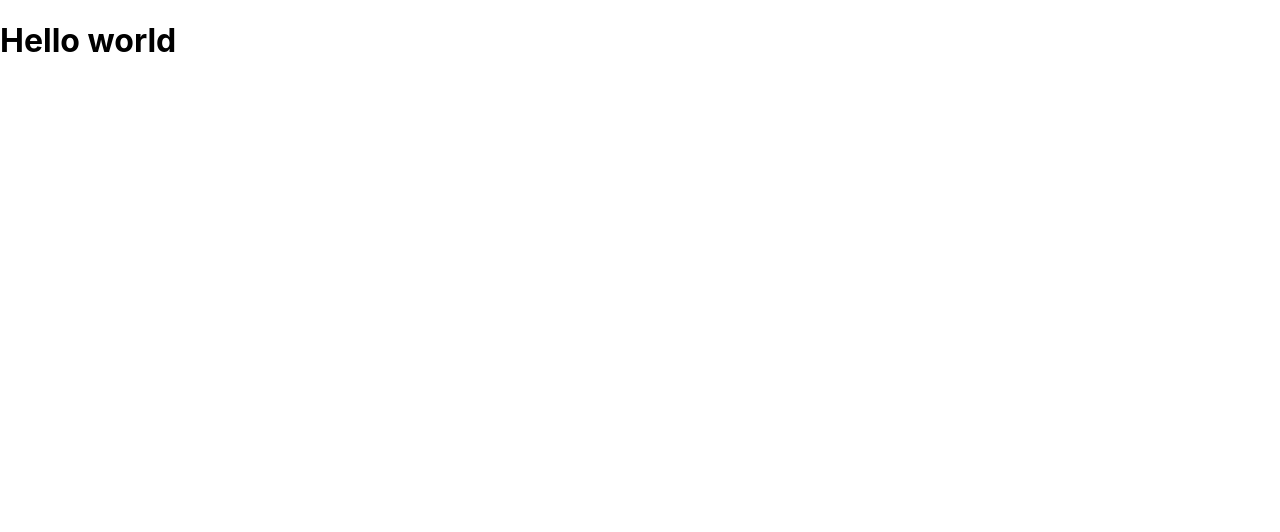
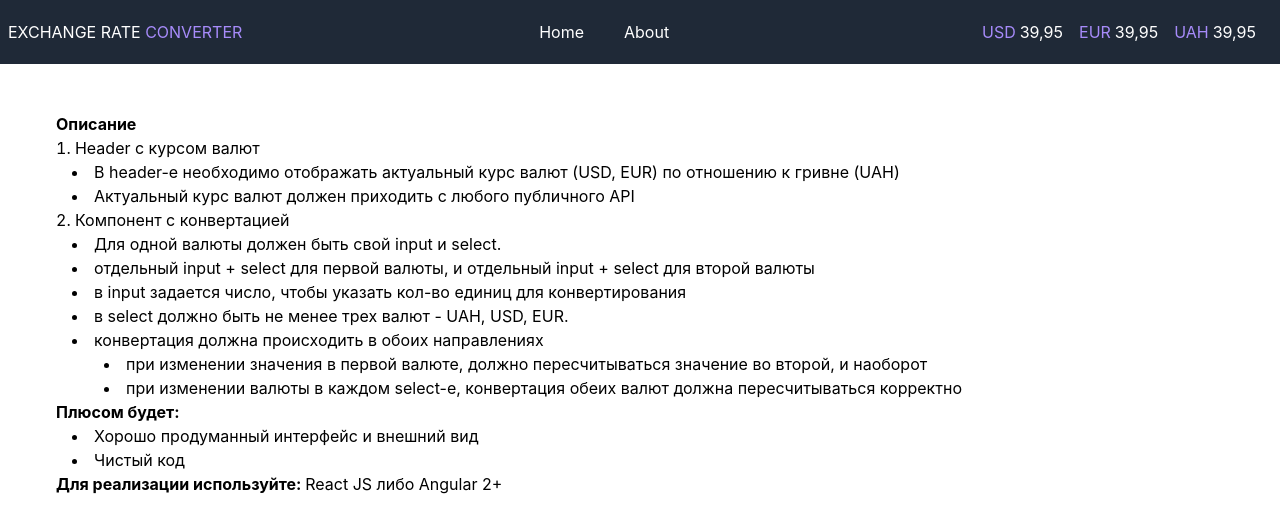
Before and after one commit to katerynananyzniuk/exchange-rate-converter, a React (Create React App) app: page /about in a window 1280 px wide. Shown: the top 532 px of the page. Built offline with nearby package versions, Linux system fonts and the light colour scheme.

Commit message:
feat: added app markup, router

```diff
--- a/package.json
+++ b/package.json
@@ -12,6 +12,7 @@
     "@types/react-dom": "^18.0.8",
     "react": "^18.2.0",
     "react-dom": "^18.2.0",
+    "react-router-dom": "^6.4.3",
     "react-scripts": "5.0.1",
     "typescript": "^4.8.4",
     "web-vitals": "^2.1.4"
@@ -39,5 +40,10 @@
       "last 1 firefox version",
       "last 1 safari version"
     ]
+  },
+  "devDependencies": {
+    "autoprefixer": "^10.4.13",
+    "postcss": "^8.4.18",
+    "tailwindcss": "^3.2.2"
   }
 }
--- /dev/null
+++ b/postcss.config.js
@@ -0,0 +1,6 @@
+module.exports = {
+  plugins: {
+    tailwindcss: {},
+    autoprefixer: {},
+  },
+}
--- a/src/App.tsx
+++ b/src/App.tsx
@@ -1,6 +1,17 @@
+import {Routes, Route} from 'react-router-dom'
+import {Home} from './pages/Home'
+import {About} from './pages/About'
+import {Navbar} from './components/Navbar'
+
 function App() {
   return (
-    <h1>Hello world</h1>
+    <>
+      <Navbar />
+      <Routes>
+        <Route path="/" element={<Home />} />
+        <Route path="/about" element={<About />} />
+      </Routes>
+    </>
   );
 }
 
--- /dev/null
+++ b/src/components/Converter.tsx
@@ -0,0 +1,49 @@
+function Converter() {
+  const submitHandler = (event: any) => {
+    event.preventDefault()
+  }
+
+  return (
+    <div className="bg-gray-100 border py-8 px-6 mx-6 rounded flex flex-wrap min-w-fit">
+      <form
+        onSubmit={submitHandler}
+        className="flex gap-6"
+      >
+
+        <div className="flex gap-2">
+          <input
+            className="block bg-white w-full border rounded-md py-2 pl-9 pr-3 focus:outline-none focus:border-violet-600 focus:violet-600"
+            placeholder="Value one"
+            type="text"
+          />
+          <select
+            id="currencyOne"
+            className="py-2 pl-3 pr-9 border rounded-md focus:outline-none focus:border-violet-600"
+          >
+            <option>USD</option>
+            <option>EUR</option>
+            <option>UAH</option>
+          </select>
+        </div>
+
+        <div className="flex gap-2">
+          <input
+            className="block bg-white w-full border rounded-md py-2 pl-9 pr-3 focus:outline-none focus:border-violet-600 focus:violet-600"
+            placeholder="Value two"
+            type="text"
+          />
+          <select
+            id="currencyTwo"
+            className="py-2 pl-3 pr-9 border rounded-md focus:outline-none focus:border-violet-600"
+          >
+            <option>USD</option>
+            <option>EUR</option>
+            <option>UAH</option>
+          </select>
+        </div>
+      </form>
+    </div>
+  )
+}
+
+export {Converter}
--- /dev/null
+++ b/src/components/ExchangeRate.tsx
@@ -0,0 +1,22 @@
+export const ExchangeRate = () => {
+  return (
+    <div className="px-4 flex space-x-4">
+
+      <div className="flex space-x-1">
+        <button className="text-violet-400">USD</button>
+        <div>39,95</div>
+      </div>
+
+      <div className="flex space-x-1">
+        <button className="text-violet-400">EUR</button>
+        <div>39,95</div>
+      </div>
+
+      <div className="flex space-x-1">
+        <button className="text-violet-400">UAH</button>
+        <div>39,95</div>
+      </div>
+
+    </div>
+  )
+}
--- /dev/null
+++ b/src/components/Navbar.tsx
@@ -0,0 +1,24 @@
+import {NavLink} from 'react-router-dom'
+import {ExchangeRate} from './ExchangeRate'
+
+export const Navbar = () => {
+  return (
+    <nav className="bg-gray-800 text-white">
+      <div className="mx-auto max-w-7xl px-2 flex h-16 items-center justify-between">
+
+          <NavLink to="/" end>
+            <h1 className="uppercase">Exchange rate&nbsp;
+              <span className="text-violet-400">converter</span>
+            </h1>
+          </NavLink>
+
+          <div className="flex space-x-4">
+            <NavLink to="/" end className="hover:bg-gray-700 px-3 py-2 rounded-md">Home</NavLink>
+            <NavLink to="/about" className="hover:bg-gray-700 px-3 py-2 rounded-md">About</NavLink>
+          </div>
+
+          <ExchangeRate />
+      </div>
+    </nav>
+  )
+}
--- a/src/index.css
+++ b/src/index.css
@@ -1,3 +1,7 @@
+@tailwind base;
+@tailwind components;
+@tailwind utilities;
+
 body {
   margin: 0;
   font-family: -apple-system, BlinkMacSystemFont, 'Segoe UI', 'Roboto', 'Oxygen',
--- a/src/index.tsx
+++ b/src/index.tsx
@@ -3,13 +3,17 @@ import ReactDOM from 'react-dom/client';
 import './index.css';
 import App from './App';
 import reportWebVitals from './reportWebVitals';
+import {BrowserRouter} from 'react-router-dom';
+
 
 const root = ReactDOM.createRoot(
   document.getElementById('root') as HTMLElement
 );
 root.render(
   <React.StrictMode>
-    <App />
+    <BrowserRouter>
+      <App />
+    </BrowserRouter>
   </React.StrictMode>
 );
 
--- /dev/null
+++ b/src/pages/About.tsx
@@ -0,0 +1,45 @@
+export const About = () => {
+  return (
+    <div className="min-h-full py-12 px-4">
+      <div className="sm:px-4 md:px-10">
+
+        <h2 className="font-bold">Описание</h2>
+
+        <ol className="list-decimal list-inside">
+          <li>Header с курсом валют
+            <ul className="list-disc list-inside ml-4">
+              <li>В header-е необходимо отображать актуальный курс валют (USD, EUR) по отношению к гривне (UAH)</li>
+              <li>Актуальный курс валют должен приходить с любого публичного API</li>
+            </ul>
+          </li>
+          <li>Компонент с конвертацией
+            <ul className="list-disc list-inside ml-4">
+              <li>Для одной валюты должен быть свой input и select.</li>
+              <li>отдельный input + select для первой валюты, и отдельный input + select для второй валюты</li>
+              <li>в input задается число, чтобы указать кол-во единиц для конвертирования</li>
+              <li>в select должно быть не менее трех валют - UAH, USD, EUR.</li>
+              <li>конвертация должна происходить в обоих направлениях
+                <ul className="list-disc list-inside ml-8">
+                  <li>при изменении значения в первой валюте, должно пересчитываться значение во второй, и наоборот</li>
+                  <li>при изменении валюты в каждом select-е, конвертация обеих валют должна пересчитываться корректно</li>
+                </ul>
+              </li>
+            </ul>
+          </li>
+        </ol>
+
+        <h2 className="font-bold">Плюсом будет:</h2>
+
+        <ul className="list-disc list-inside ml-4">
+          <li>Хорошо продуманный интерфейс и внешний вид</li>
+          <li>Чистый код</li>
+        </ul>
+
+        <h2 className="font-bold">Для реализации используйте:&nbsp;
+          <span className="font-normal">React JS либо Angular 2+</span>
+        </h2>
+
+      </div>
+    </div>
+  )
+}
--- /dev/null
+++ b/src/pages/Home.tsx
@@ -0,0 +1,13 @@
+import {Converter} from '../components/Converter'
+
+const Home = () => {
+  return (
+    <div className="min-h-full py-12 px-4">
+      <div className="sm:px-4 md:px-10">
+        <Converter />
+      </div>
+    </div>
+  )
+}
+
+export {Home}
--- /dev/null
+++ b/tailwind.config.js
@@ -0,0 +1,9 @@
+module.exports = {
+  content: [
+    "./src/**/*.{js,jsx,ts,tsx}",
+  ],
+  theme: {
+    extend: {},
+  },
+  plugins: [],
+}
```
Also changed, not shown: 1 other file (tests, documents, lock files or other folders).
